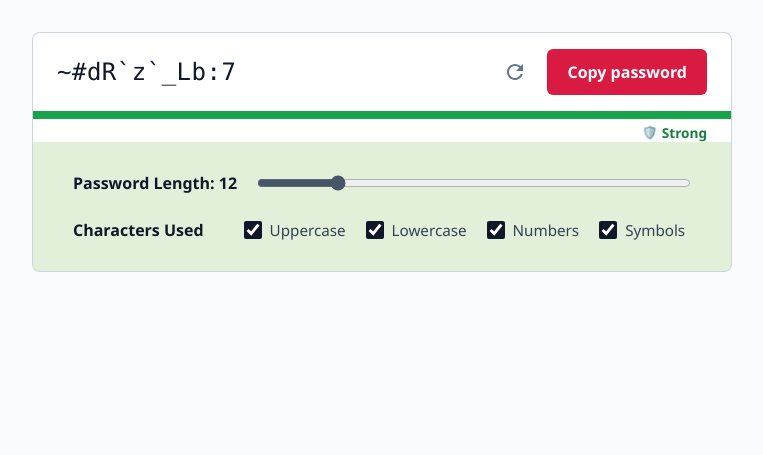
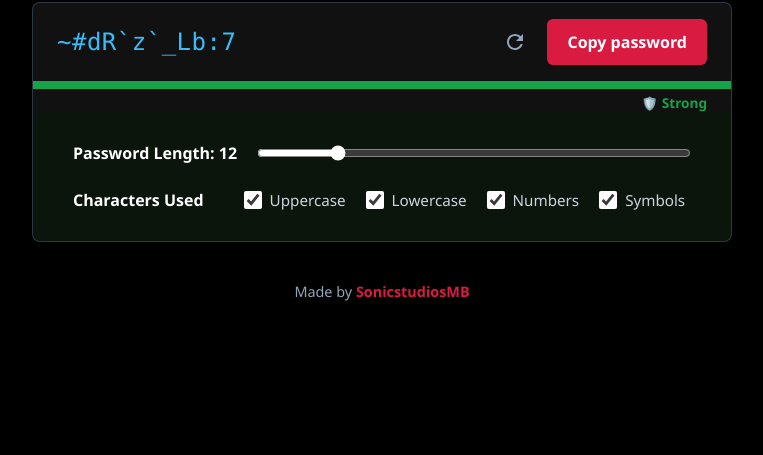
Before and after one commit to sonicstudiosmb1965/website, a plain HTML site: page index.html in a window 1280 px wide. Shown: the part 345-800 px from the top of the page, without its empty margins (258-1021 px from the left). Drawn offline with Linux system fonts and the light colour scheme.

Commit message:
Update index.html

```diff
--- a/index.html
+++ b/index.html
@@ -6,17 +6,17 @@
     <title>Advanced Password Generator</title>
     <style>
         :root {
-            --bg-color: #f8fafc;
-            --card-bg: #ffffff;
-            --text-main: #0f172a;
-            --text-muted: #475569;
-            --accent: #d91b42; /* LastPass-style crimson red */
+            --bg-color: #000000; /* Insanely black background */
+            --card-bg: #111111;  /* Very dark gray card to contrast against the pure black */
+            --text-main: #ffffff;
+            --text-muted: #94a3b8;
+            --accent: #d91b42;
             --accent-hover: #b91c1c;
-            --control-bg: #e2e8f0;
+            --control-bg: #1e293b;
             --strength-weak: #ef4444;
             --strength-medium: #f59e0b;
-            --strength-strong: #15803d; /* Dark green text */
-            --strength-bar-bg: #16a34a; /* Green bar */
+            --strength-strong: #15803d;
+            --strength-bar-bg: #16a34a;
         }
 
         * {
@@ -30,6 +30,7 @@
             background-color: var(--bg-color);
             color: var(--text-main);
             display: flex;
+            flex-direction: column;
             justify-content: center;
             align-items: center;
             min-height: 100vh;
@@ -46,6 +47,7 @@
             font-size: 2.2rem;
             margin-bottom: 10px;
             font-weight: 600;
+            color: #ffffff;
         }
 
         .subtitle {
@@ -63,7 +65,7 @@
             align-items: center;
             padding: 16px 24px;
             border-radius: 8px 8px 0 0;
-            border: 1px solid #cbd5e1;
+            border: 1px solid #2d3748; /* Darkened border for stealth look */
             border-bottom: none;
             position: relative;
         }
@@ -73,7 +75,7 @@
             font-size: 1.5rem;
             letter-spacing: 0.5px;
             word-break: break-all;
-            color: var(--text-main);
+            color: #38bdf8; /* Bright blue password text to pop off the dark theme */
             padding-right: 15px;
             text-align: left;
         }
@@ -98,13 +100,13 @@
         }
 
         .btn-refresh:hover {
-            background-color: #f1f5f9;
+            background-color: #222222;
         }
 
         .btn-refresh svg {
             width: 24px;
             height: 24px;
-            fill: #64748b;
+            fill: #94a3b8;
             transition: transform 0.3s ease;
         }
 
@@ -132,8 +134,8 @@
         .strength-wrapper {
             position: relative;
             background-color: var(--card-bg);
-            border-left: 1px solid #cbd5e1;
-            border-right: 1px solid #cbd5e1;
+            border-left: 1px solid #2d3748;
+            border-right: 1px solid #2d3748;
             height: 8px;
         }
 
@@ -146,8 +148,8 @@
 
         .strength-text-container {
             background-color: var(--card-bg);
-            border-left: 1px solid #cbd5e1;
-            border-right: 1px solid #cbd5e1;
+            border-left: 1px solid #2d3748;
+            border-right: 1px solid #2d3748;
             display: flex;
             justify-content: flex-end;
             padding: 4px 24px 0 24px;
@@ -168,10 +170,10 @@
 
         /* Settings Panel */
         .settings-container {
-            background-color: #e2f0d9; /* Light green tint like LastPass */
+            background-color: #0c150c; /* Deep dark green tint for the dark theme */
             padding: 30px 40px;
             border-radius: 0 0 8px 8px;
-            border: 1px solid #cbd5e1;
+            border: 1px solid #2d3748;
             border-top: none;
             text-align: left;
         }
@@ -187,7 +189,7 @@
         .label-length {
             font-weight: 600;
             min-width: 150px;
-            color: #0f172a;
+            color: #ffffff;
         }
 
         .slider-wrapper {
@@ -199,7 +201,7 @@
 
         input[type="range"] {
             flex-grow: 1;
-            accent-color: #475569;
+            accent-color: #ffffff;
             cursor: pointer;
         }
 
@@ -214,7 +216,7 @@
 
         .checkbox-label {
             font-weight: 600;
-            color: #0f172a;
+            color: #ffffff;
         }
 
         .checkbox-group {
@@ -229,14 +231,31 @@
             gap: 8px;
             cursor: pointer;
             font-size: 0.95rem;
-            color: #334155;
+            color: #cbd5e1;
         }
 
         input[type="checkbox"] {
             width: 18px;
             height: 18px;
-            accent-color: #0f172a;
+            accent-color: #ffffff;
             cursor: pointer;
+        }
+
+        /* Footer Styling */
+        footer {
+            margin-top: 40px;
+            font-size: 0.9rem;
+            color: var(--text-muted);
+        }
+
+        footer a {
+            color: var(--accent);
+            text-decoration: none;
+            font-weight: 600;
+        }
+
+        footer a:hover {
+            text-decoration: underline;
         }
     </style>
 </head>
@@ -293,6 +312,10 @@
         </div>
     </div>
 
+    <footer>
+        Made by <a href="#" target="_blank">SonicstudiosMB</a>
+    </footer>
+
     <script>
         const displayEl = document.getElementById('password-display');
         const refreshBtnEl = document.getElementById('refresh-btn');
@@ -315,7 +338,6 @@
             symbol: '!@#$%^&*()_+~`|}{[]:;?><,./-='
         };
 
-        // Live calculation of password security depth
         function updateStrengthMeter(password, length) {
             let optionsCount = 0;
             if (uppercaseEl.checked) optionsCount++;
@@ -323,22 +345,21 @@
             if (numbersEl.checked) optionsCount++;
             if (symbolsEl.checked) optionsCount++;
 
-            // Simple ruleset to calculate strength visuals
             if (length < 8 || optionsCount <= 1) {
                 strengthBarEl.style.width = '30%';
-                strengthBarEl.style.backgroundColor = '#ef4444'; // Red
+                strengthBarEl.style.backgroundColor = '#ef4444';
                 strengthTextEl.innerText = 'Weak';
                 strengthTextEl.style.color = '#ef4444';
             } else if (length < 11 || optionsCount === 2) {
                 strengthBarEl.style.width = '60%';
-                strengthBarEl.style.backgroundColor = '#f59e0b'; // Orange
+                strengthBarEl.style.backgroundColor = '#f59e0b';
                 strengthTextEl.innerText = 'Medium';
-                strengthTextEl.style.color = '#d97706';
+                strengthTextEl.style.color = '#f59e0b';
             } else {
                 strengthBarEl.style.width = '100%';
-                strengthBarEl.style.backgroundColor = '#16a34a'; // Green
+                strengthBarEl.style.backgroundColor = '#16a34a';
                 strengthTextEl.innerText = 'Strong';
-                strengthTextEl.style.color = '#15803d';
+                strengthTextEl.style.color = '#16a34a';
             }
         }
 
@@ -378,26 +399,22 @@
                 generatedPassword.push(allowedChars[randomIndex]);
             }
 
-            // Shuffle pool array elements
             const finalPassword = generatedPassword.sort(() => Math.random() - 0.5).join('');
             displayEl.innerText = finalPassword;
 
             updateStrengthMeter(finalPassword, length);
         }
 
-        // Live slider text update + pass generation
         sliderEl.addEventListener('input', (e) => {
             lengthLabelEl.innerText = `Password Length: ${e.target.value}`;
             generatePassword();
         });
 
-        // Regenerate events
         refreshBtnEl.addEventListener('click', generatePassword);
         [uppercaseEl, lowercaseEl, numbersEl, symbolsEl].forEach(checkbox => {
             checkbox.addEventListener('change', generatePassword);
         });
 
-        // Copy Feature
         copyBtnEl.addEventListener('click', () => {
             const password = displayEl.innerText;
             if (!password || password === 'Select an option' || password === 'Generating...') return;
@@ -410,7 +427,6 @@
             });
         });
 
-        // Initial generation run on page load
         generatePassword();
     </script>
 </body>
```
